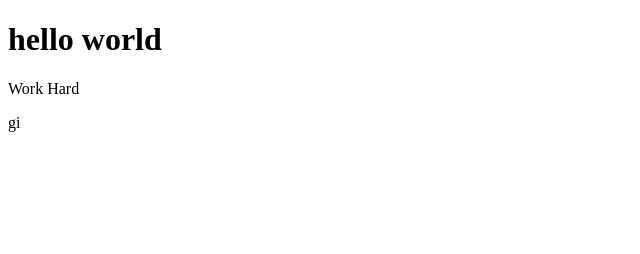
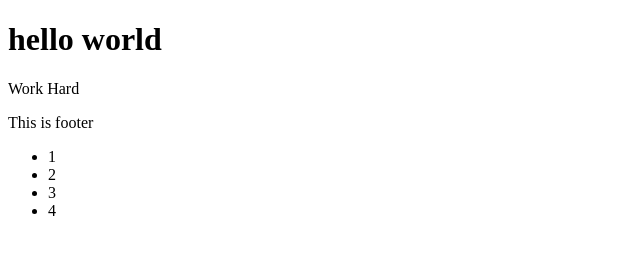
Before and after one commit to teklakavz/my-first-project, a plain HTML site: page index.html in a window 1280 px wide. Shown: the whole page, without its empty margins (0-640 px from the left). Drawn offline with Linux system fonts and the light colour scheme.

Commit message:
finished report

```diff
--- a/index.html
+++ b/index.html
@@ -9,7 +9,15 @@
     <h1 class="main-class">hello world</h1>
     <p>Work Hard</p>
     <footer><div>
-        <span>gi</span>
+        <span>This is footer</span>
+        <div>
+            <ul>
+                <li>1</li>
+                <li>2</li>
+                <li>3</li>
+                <li>4</li>
+            </ul>
+        </div>
     </div></footer>
 </body>
 </html>
```
